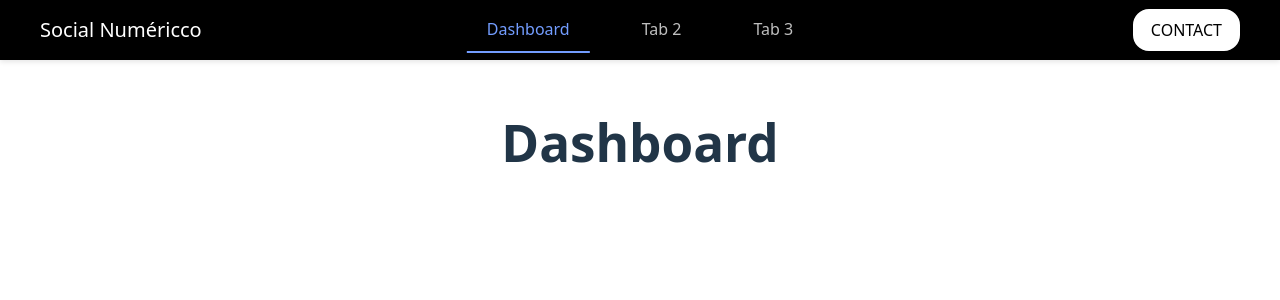
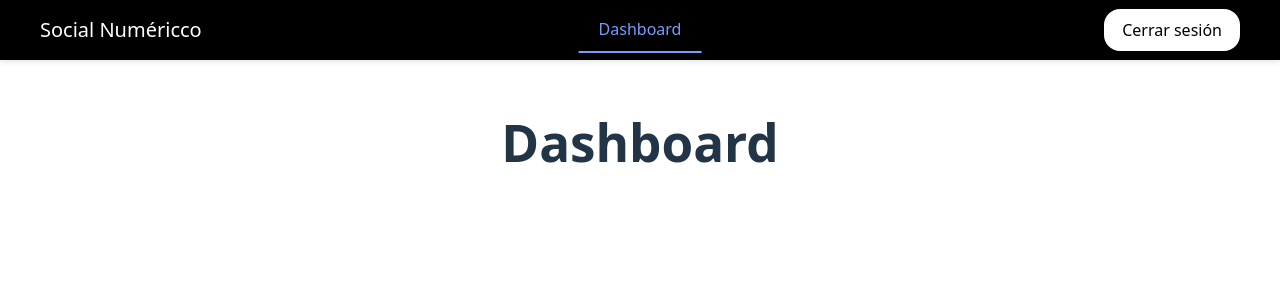
Before and after one commit to ariana-porroche/social-numericco, a React (Vite) app: page /dashboard in a window 1280 px wide. Shown: the top 300 px of the page. Built offline with nearby package versions, Linux system fonts and the light colour scheme.

Commit message:
Update NavBar with logout button

```diff
--- a/src/components/NavBar/NavBar.jsx
+++ b/src/components/NavBar/NavBar.jsx
@@ -1,14 +1,22 @@
 import { useState, useEffect, useRef } from 'react';
-import { NavLink, Link } from 'react-router-dom';
+import { NavLink, Link, useNavigate } from 'react-router-dom';
 import Button from '../Button/Button';
 import './NavBar.css';
 
 export default function NavBar() {
   const [isMenuOpen, setIsMenuOpen] = useState(false);
   const navRef = useRef(null);
+  const navigate = useNavigate();
 
   const toggleMenu = () => {
     setIsMenuOpen(!isMenuOpen);
+  };
+
+  const handleLogout = () => {
+    localStorage.removeItem('token');
+    localStorage.removeItem('user');
+    setIsMenuOpen(false);
+    navigate('/');
   };
 
   useEffect(() => {
@@ -41,15 +49,9 @@ export default function NavBar() {
           <NavLink to="/dashboard" className={({ isActive }) => (isActive ? 'active' : '')} onClick={() => setIsMenuOpen(false)}>
             Dashboard
           </NavLink>
-          <NavLink to="/tab2" className={({ isActive }) => (isActive ? 'active' : '')} onClick={() => setIsMenuOpen(false)}>
-            Tab 2
-          </NavLink>
-          <NavLink to="/tab3" className={({ isActive }) => (isActive ? 'active' : '')} onClick={() => setIsMenuOpen(false)}>
-            Tab 3
-          </NavLink>
         </div>
         <div className="navbar-actions">
-          <Button variant="primary" onClick={() => setIsMenuOpen(false)}>CONTACT</Button>
+          <Button variant="primary" onClick={handleLogout}>Cerrar sesión</Button>
         </div>
       </div>
     </nav>
```
